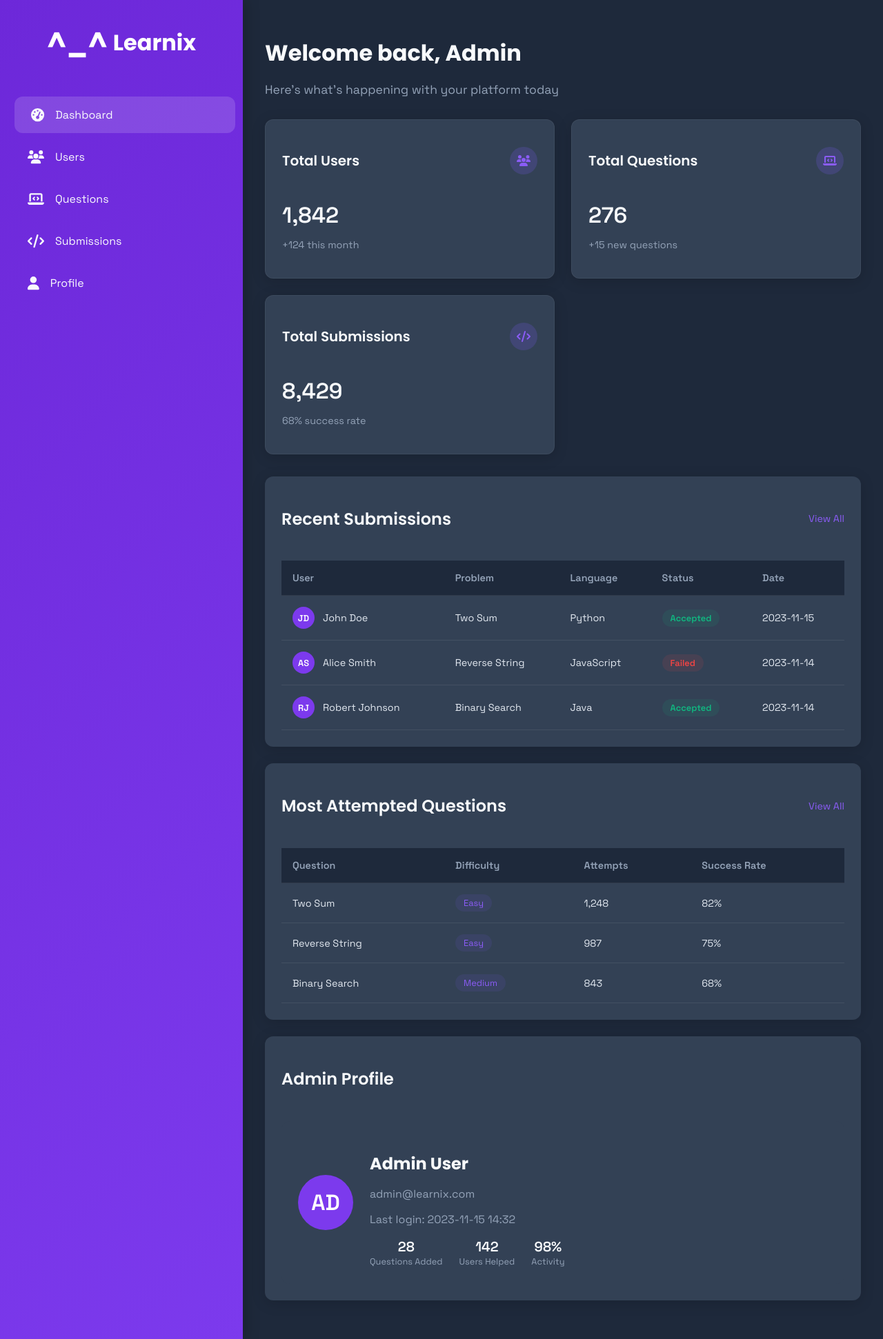
After one commit to Nahas-00/Learnix, a PHP site: page /dashboard.html in a window 1280 px wide. The commit adds this page. Shown: the whole page at 69% size. Run offline with PHP 8.4, Linux system fonts and the light colour scheme.

```diff
--- /dev/null
+++ b/dashboard.html
@@ -0,0 +1,561 @@
+<!DOCTYPE html>
+<html lang="en">
+<head>
+  <meta charset="UTF-8">
+  <meta name="viewport" content="width=device-width, initial-scale=1.0">
+  <title>Learnix Admin Dashboard</title>
+  <link rel="stylesheet" href="https://fonts.googleapis.com/css2?family=Poppins:wght@300;400;600;700&family=Space+Grotesk:wght@400;600&display=swap">
+  <style>
+    :root {
+      --primary: #7c3aed;
+      --primary-light: #8b5cf6;
+      --primary-dark: #6d28d9;
+      --secondary: #a78bfa;
+      --accent: #f59e0b;
+      --dark-1: #0f172a;
+      --dark-2: #1e293b;
+      --dark-3: #334155;
+      --light-1: #f8fafc;
+      --light-2: #e2e8f0;
+      --light-3: #94a3b8;
+      --success: #10b981;
+      --danger: #ef4444;
+      --border-radius: 12px;
+      --box-shadow: 0 4px 20px rgba(0, 0, 0, 0.15);
+      --transition: all 0.3s cubic-bezier(0.4, 0, 0.2, 1);
+    }
+
+    body {
+      background: var(--dark-1);
+      margin: 0;
+      width: 100%;
+      height: 100vh;
+      display: flex;
+      font-family: 'Space Grotesk', sans-serif;
+      color: var(--light-2);
+      overflow: hidden;
+    }
+
+    .left {
+      width: 320px;
+      height: 100vh;
+      background: linear-gradient(135deg, var(--primary-dark) 0%, var(--primary) 100%);
+      display: flex;
+      flex-direction: column;
+      align-items: center;
+      padding: 2rem 1rem;
+      box-shadow: 4px 0 20px rgba(0, 0, 0, 0.2);
+      z-index: 2;
+    }
+
+    .logo {
+      font-family: 'Poppins', sans-serif;
+      font-weight: 700;
+      font-size: 2rem;
+      color: white;
+      margin-bottom: 3rem;
+      display: flex;
+      align-items: center;
+      gap: 0.5rem;
+    }
+
+    .logo-icon {
+      font-size: 2.5rem;
+      animation: float 6s ease-in-out infinite;
+    }
+
+    .nav-menu {
+      width: 100%;
+      display: flex;
+      flex-direction: column;
+      gap: 0.5rem;
+    }
+
+    .nav-item {
+      padding: 1rem 1.5rem;
+      border-radius: var(--border-radius);
+      color: var(--light-1);
+      text-decoration: none;
+      display: flex;
+      align-items: center;
+      gap: 1rem;
+      transition: var(--transition);
+    }
+
+    .nav-item:hover, .nav-item.active {
+      background-color: rgba(255, 255, 255, 0.15);
+      transform: translateX(5px);
+    }
+
+    .nav-icon {
+      font-size: 1.2rem;
+    }
+
+    .right {
+      flex: 1;
+      height: 100vh;
+      overflow-y: auto;
+      padding: 2rem;
+      background-color: var(--dark-2);
+    }
+
+    .welcome-message {
+      max-width: 1200px;
+      margin: 0 auto 2rem;
+    }
+
+    h1 {
+      font-family: 'Poppins', sans-serif;
+      font-weight: 700;
+      font-size: 2rem;
+      color: var(--light-1);
+      margin-bottom: 0.5rem;
+    }
+
+    .welcome-text {
+      font-size: 1.1rem;
+      color: var(--light-3);
+    }
+
+    .dashboard-grid {
+      display: grid;
+      grid-template-columns: repeat(auto-fit, minmax(300px, 1fr));
+      gap: 1.5rem;
+      max-width: 1200px;
+      margin: 0 auto 2rem;
+    }
+
+    .card {
+      background-color: var(--dark-3);
+      border-radius: var(--border-radius);
+      padding: 1.5rem;
+      box-shadow: var(--box-shadow);
+      transition: var(--transition);
+      border: 1px solid rgba(255, 255, 255, 0.05);
+    }
+
+    .card:hover {
+      transform: translateY(-5px);
+      box-shadow: 0 10px 25px rgba(0, 0, 0, 0.2);
+      border-color: var(--primary);
+    }
+
+    .card-header {
+      display: flex;
+      justify-content: space-between;
+      align-items: center;
+      margin-bottom: 1.5rem;
+    }
+
+    .card-title {
+      font-family: 'Poppins', sans-serif;
+      font-weight: 600;
+      font-size: 1.25rem;
+      color: var(--light-1);
+    }
+
+    .card-icon {
+      width: 40px;
+      height: 40px;
+      border-radius: 50%;
+      background-color: rgba(123, 92, 246, 0.2);
+      display: flex;
+      align-items: center;
+      justify-content: center;
+      color: var(--primary-light);
+    }
+
+    .card-value {
+      font-size: 2rem;
+      font-weight: 700;
+      color: var(--light-1);
+      margin-bottom: 0.5rem;
+    }
+
+    .card-description {
+      font-size: 0.9rem;
+      color: var(--light-3);
+    }
+
+    .section {
+      background-color: var(--dark-3);
+      border-radius: var(--border-radius);
+      padding: 1.5rem;
+      margin-bottom: 1.5rem;
+      box-shadow: var(--box-shadow);
+      max-width: 1200px;
+      margin-left: auto;
+      margin-right: auto;
+    }
+
+    .section-header {
+      display: flex;
+      justify-content: space-between;
+      align-items: center;
+      margin-bottom: 1.5rem;
+    }
+
+    .section-title {
+      font-family: 'Poppins', sans-serif;
+      font-weight: 600;
+      font-size: 1.5rem;
+      color: var(--light-1);
+    }
+
+    .view-all {
+      color: var(--primary-light);
+      text-decoration: none;
+      font-size: 0.9rem;
+      transition: var(--transition);
+    }
+
+    .view-all:hover {
+      text-decoration: underline;
+    }
+
+    table {
+      width: 100%;
+      border-collapse: collapse;
+    }
+
+    th, td {
+      padding: 1rem;
+      text-align: left;
+      border-bottom: 1px solid rgba(255, 255, 255, 0.08);
+    }
+
+    th {
+      background-color: var(--dark-2);
+      color: var(--light-3);
+      font-weight: 600;
+      font-size: 0.9rem;
+    }
+
+    td {
+      color: var(--light-2);
+      font-size: 0.9rem;
+    }
+
+    .status {
+      display: inline-block;
+      padding: 0.25rem 0.75rem;
+      border-radius: 1rem;
+      font-size: 0.8rem;
+      font-weight: 600;
+    }
+
+    .status-success {
+      background-color: rgba(16, 185, 129, 0.1);
+      color: var(--success);
+    }
+
+    .status-failed {
+      background-color: rgba(239, 68, 68, 0.1);
+      color: var(--danger);
+    }
+
+    .status-pending {
+      background-color: rgba(245, 158, 11, 0.1);
+      color: var(--accent);
+    }
+
+    .user-avatar {
+      width: 32px;
+      height: 32px;
+      border-radius: 50%;
+      background-color: var(--primary);
+      color: white;
+      display: flex;
+      align-items: center;
+      justify-content: center;
+      font-weight: bold;
+      font-size: 0.8rem;
+    }
+
+    .problem-tag {
+      display: inline-block;
+      padding: 0.25rem 0.75rem;
+      border-radius: 1rem;
+      background-color: rgba(123, 92, 246, 0.1);
+      color: var(--primary-light);
+      font-size: 0.8rem;
+    }
+
+    .profile-card {
+      display: flex;
+      align-items: center;
+      gap: 1.5rem;
+      padding: 1.5rem;
+      background-color: var(--dark-3);
+      border-radius: var(--border-radius);
+    }
+
+    .profile-avatar {
+      width: 80px;
+      height: 80px;
+      border-radius: 50%;
+      background-color: var(--primary);
+      color: white;
+      display: flex;
+      align-items: center;
+      justify-content: center;
+      font-size: 2rem;
+      font-weight: bold;
+    }
+
+    .profile-info h2 {
+      font-family: 'Poppins', sans-serif;
+      font-size: 1.5rem;
+      margin-bottom: 0.5rem;
+      color: var(--light-1);
+    }
+
+    .profile-info p {
+      color: var(--light-3);
+      margin-bottom: 0.5rem;
+    }
+
+    .profile-stats {
+      display: flex;
+      gap: 1.5rem;
+      margin-top: 1rem;
+    }
+
+    .stat-item {
+      text-align: center;
+    }
+
+    .stat-value {
+      font-weight: 700;
+      font-size: 1.25rem;
+      color: var(--light-1);
+    }
+
+    .stat-label {
+      font-size: 0.8rem;
+      color: var(--light-3);
+    }
+
+    @keyframes float {
+      0%, 100% { transform: translateY(0); }
+      50% { transform: translateY(-10px); }
+    }
+
+    @media (max-width: 768px) {
+      body {
+        flex-direction: column;
+      }
+
+      .left {
+        width: 100%;
+        height: auto;
+        padding: 1rem;
+      }
+
+      .right {
+        padding: 1.5rem;
+      }
+
+      .dashboard-grid {
+        grid-template-columns: 1fr;
+      }
+    }
+  </style>
+</head>
+<body>
+  <div class="left">
+    <div class="logo">
+      <span class="logo-icon">^_^</span>
+      <span>Learnix</span>
+    </div>
+
+    <nav class="nav-menu">
+      <a href="#" class="nav-item active">
+        <i class="fas fa-tachometer-alt nav-icon"></i>
+        Dashboard
+      </a>
+      <a href="#" class="nav-item">
+        <i class="fas fa-users nav-icon"></i>
+        Users
+      </a>
+      <a href="#" class="nav-item">
+        <i class="fas fa-laptop-code nav-icon"></i>
+        Questions
+      </a>
+      <a href="#" class="nav-item">
+        <i class="fas fa-code nav-icon"></i>
+        Submissions
+      </a>
+      <a href="#" class="nav-item">
+        <i class="fas fa-user nav-icon"></i>
+        Profile
+      </a>
+    </nav>
+  </div>
+
+  <div class="right">
+    <div class="welcome-message">
+      <h1>Welcome back, Admin</h1>
+      <p class="welcome-text">Here's what's happening with your platform today</p>
+    </div>
+
+    <div class="dashboard-grid">
+      <div class="card">
+        <div class="card-header">
+          <h3 class="card-title">Total Users</h3>
+          <div class="card-icon">
+            <i class="fas fa-users"></i>
+          </div>
+        </div>
+        <div class="card-value">1,842</div>
+        <p class="card-description">+124 this month</p>
+      </div>
+
+      <div class="card">
+        <div class="card-header">
+          <h3 class="card-title">Total Questions</h3>
+          <div class="card-icon">
+            <i class="fas fa-laptop-code"></i>
+          </div>
+        </div>
+        <div class="card-value">276</div>
+        <p class="card-description">+15 new questions</p>
+      </div>
+
+      <div class="card">
+        <div class="card-header">
+          <h3 class="card-title">Total Submissions</h3>
+          <div class="card-icon">
+            <i class="fas fa-code"></i>
+          </div>
+        </div>
+        <div class="card-value">8,429</div>
+        <p class="card-description">68% success rate</p>
+      </div>
+    </div>
+
+    <div class="section">
+      <div class="section-header">
+        <h2 class="section-title">Recent Submissions</h2>
+        <a href="#" class="view-all">View All</a>
+      </div>
+      <table>
+        <thead>
+          <tr>
+            <th>User</th>
+            <th>Problem</th>
+            <th>Language</th>
+            <th>Status</th>
+            <th>Date</th>
+          </tr>
+        </thead>
+        <tbody>
+          <tr>
+            <td>
+              <div style="display: flex; align-items: center; gap: 0.75rem;">
+                <div class="user-avatar">JD</div>
+                <span>John Doe</span>
+              </div>
+            </td>
+            <td>Two Sum</td>
+            <td>Python</td>
+            <td><span class="status status-success">Accepted</span></td>
+            <td>2023-11-15</td>
+          </tr>
+          <tr>
+            <td>
+              <div style="display: flex; align-items: center; gap: 0.75rem;">
+                <div class="user-avatar">AS</div>
+                <span>Alice Smith</span>
+              </div>
+            </td>
+            <td>Reverse String</td>
+            <td>JavaScript</td>
+            <td><span class="status status-failed">Failed</span></td>
+            <td>2023-11-14</td>
+          </tr>
+          <tr>
+            <td>
+              <div style="display: flex; align-items: center; gap: 0.75rem;">
+                <div class="user-avatar">RJ</div>
+                <span>Robert Johnson</span>
+              </div>
+            </td>
+            <td>Binary Search</td>
+            <td>Java</td>
+            <td><span class="status status-success">Accepted</span></td>
+            <td>2023-11-14</td>
+          </tr>
+        </tbody>
+      </table>
+    </div>
+
+    <div class="section">
+      <div class="section-header">
+        <h2 class="section-title">Most Attempted Questions</h2>
+        <a href="#" class="view-all">View All</a>
+      </div>
+      <table>
+        <thead>
+          <tr>
+            <th>Question</th>
+            <th>Difficulty</th>
+            <th>Attempts</th>
+            <th>Success Rate</th>
+          </tr>
+        </thead>
+        <tbody>
+          <tr>
+            <td>Two Sum</td>
+            <td><span class="problem-tag">Easy</span></td>
+            <td>1,248</td>
+            <td>82%</td>
+          </tr>
+          <tr>
+            <td>Reverse String</td>
+            <td><span class="problem-tag">Easy</span></td>
+            <td>987</td>
+            <td>75%</td>
+          </tr>
+          <tr>
+            <td>Binary Search</td>
+            <td><span class="problem-tag">Medium</span></td>
+            <td>843</td>
+            <td>68%</td>
+          </tr>
+        </tbody>
+      </table>
+    </div>
+
+    <div class="section">
+      <div class="section-header">
+        <h2 class="section-title">Admin Profile</h2>
+      </div>
+      <div class="profile-card">
+        <div class="profile-avatar">AD</div>
+        <div class="profile-info">
+          <h2>Admin User</h2>
+          <p>admin@learnix.com</p>
+          <p>Last login: 2023-11-15 14:32</p>
+          <div class="profile-stats">
+            <div class="stat-item">
+              <div class="stat-value">28</div>
+              <div class="stat-label">Questions Added</div>
+            </div>
+            <div class="stat-item">
+              <div class="stat-value">142</div>
+              <div class="stat-label">Users Helped</div>
+            </div>
+            <div class="stat-item">
+              <div class="stat-value">98%</div>
+              <div class="stat-label">Activity</div>
+            </div>
+          </div>
+        </div>
+      </div>
+    </div>
+  </div>
+
+  <script src="https://cdnjs.cloudflare.com/ajax/libs/font-awesome/6.4.0/js/all.min.js"></script>
+</body>
+</html>
--- a/index.html
+++ b/index.html
@@ -27,7 +27,7 @@
           <li><a href="#hero" class="nav-a">Home</a></li>
           <li><a href="#features" class="nav-a">Features</a></li>
           <li><a href="#languages" class="nav-a">Languages</a></li>
-          <li><a href="login/login.php" class="btn btn-primary">Sign In</a></li>
+          <li><a href="login/login.php" class="btn mob-btn btn-primary">Sign In</a></li>
         </ul>
       </nav>
     </div>
```
Also changed, not shown: styles/style.css (+32 -0 lines).
